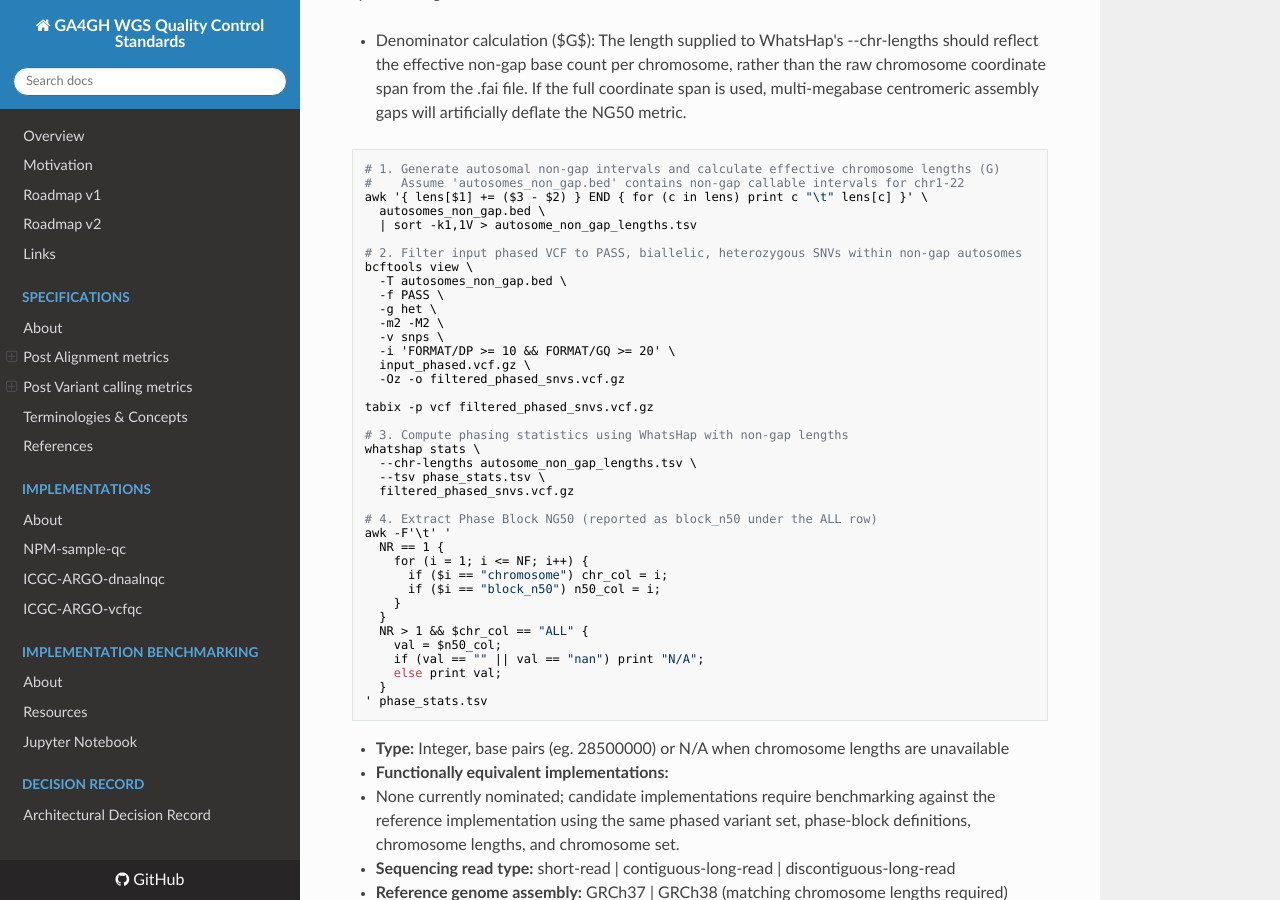
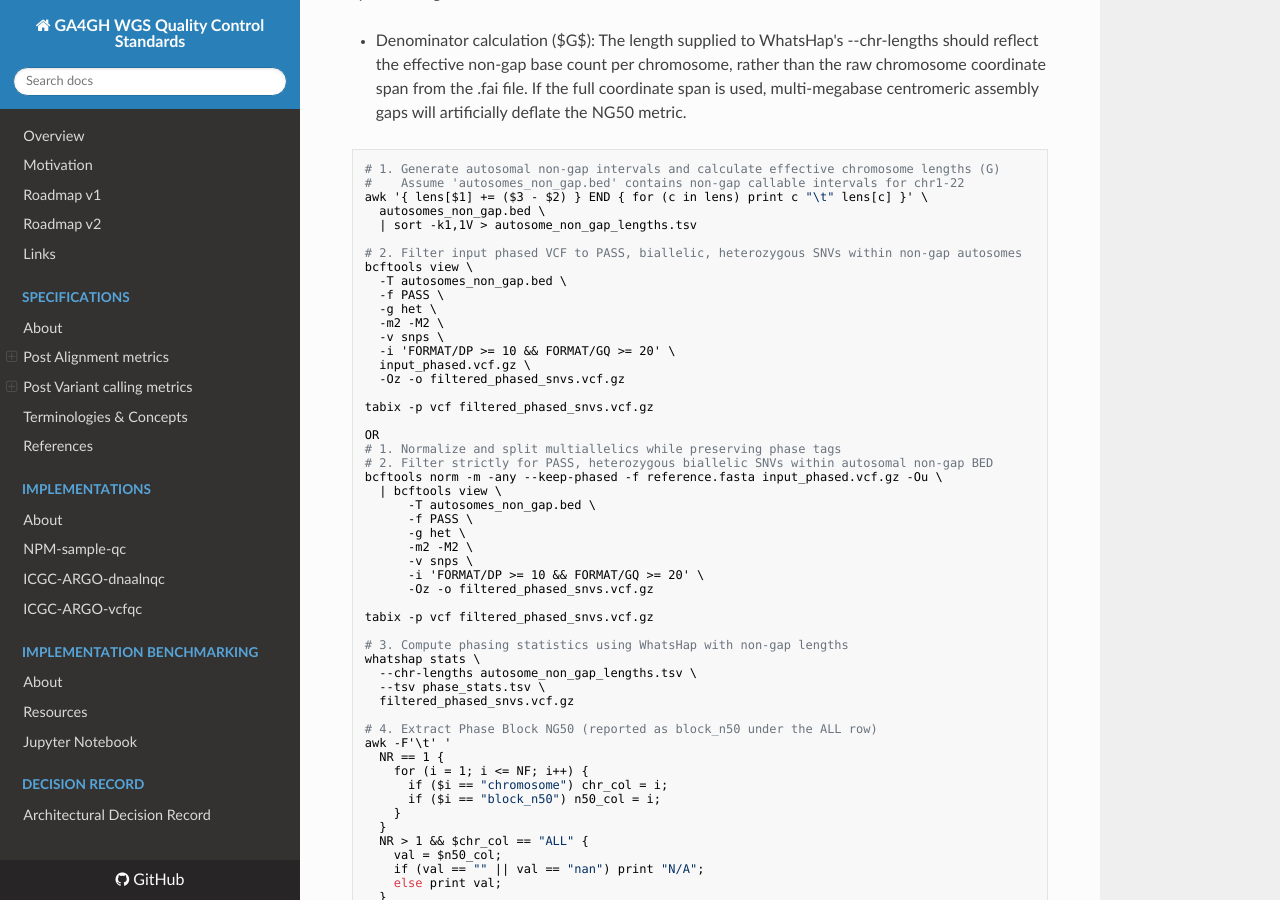
Before and after one commit to ga4gh/quality-control-wgs, an MkDocs documentation site: the page built from docs/metrics_definitions/lr-phase_block_ng50.md, in a window 1280 px wide and 900 px high, scrolled down 3647 px. Built offline with MkDocs 1.6.1, drawn with Linux system fonts in a browser that asks for light colours; nearby versions of some CDN libraries.

Commit message:
phase block N50 dev version awaiting further input/feedback

````diff
--- a/docs/metrics_definitions/lr-phase_block_ng50.md
+++ b/docs/metrics_definitions/lr-phase_block_ng50.md
@@ -113,6 +113,21 @@ bcftools view \
 
 tabix -p vcf filtered_phased_snvs.vcf.gz
 
+OR
+# 1. Normalize and split multiallelics while preserving phase tags
+# 2. Filter strictly for PASS, heterozygous biallelic SNVs within autosomal non-gap BED
+bcftools norm -m -any --keep-phased -f reference.fasta input_phased.vcf.gz -Ou \
+  | bcftools view \
+      -T autosomes_non_gap.bed \
+      -f PASS \
+      -g het \
+      -m2 -M2 \
+      -v snps \
+      -i 'FORMAT/DP >= 10 && FORMAT/GQ >= 20' \
+      -Oz -o filtered_phased_snvs.vcf.gz
+
+tabix -p vcf filtered_phased_snvs.vcf.gz
+
 # 3. Compute phasing statistics using WhatsHap with non-gap lengths
 whatshap stats \
   --chr-lengths autosome_non_gap_lengths.tsv \
@@ -133,6 +148,8 @@ awk -F'\t' '
     else print val;
   }
 ' phase_stats.tsv
+
+
 ```
 - **Type:** Integer, base pairs (eg. 28500000) or N/A when chromosome lengths are unavailable
 - **Functionally equivalent implementations:**
````
